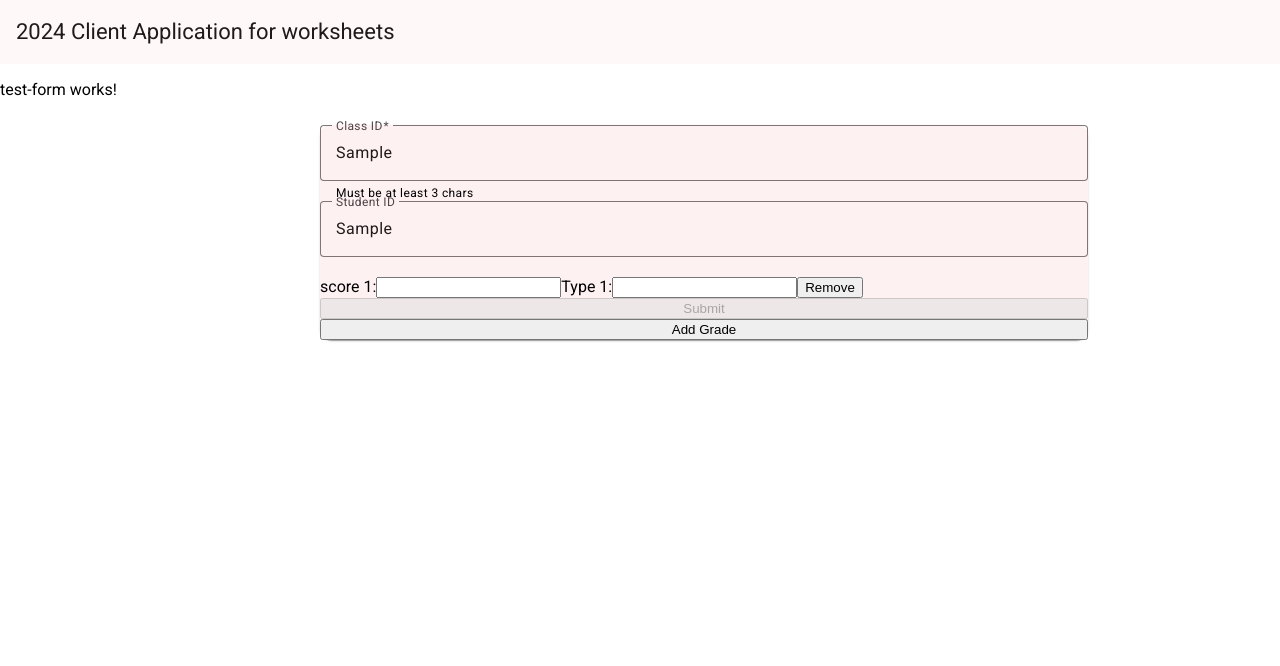
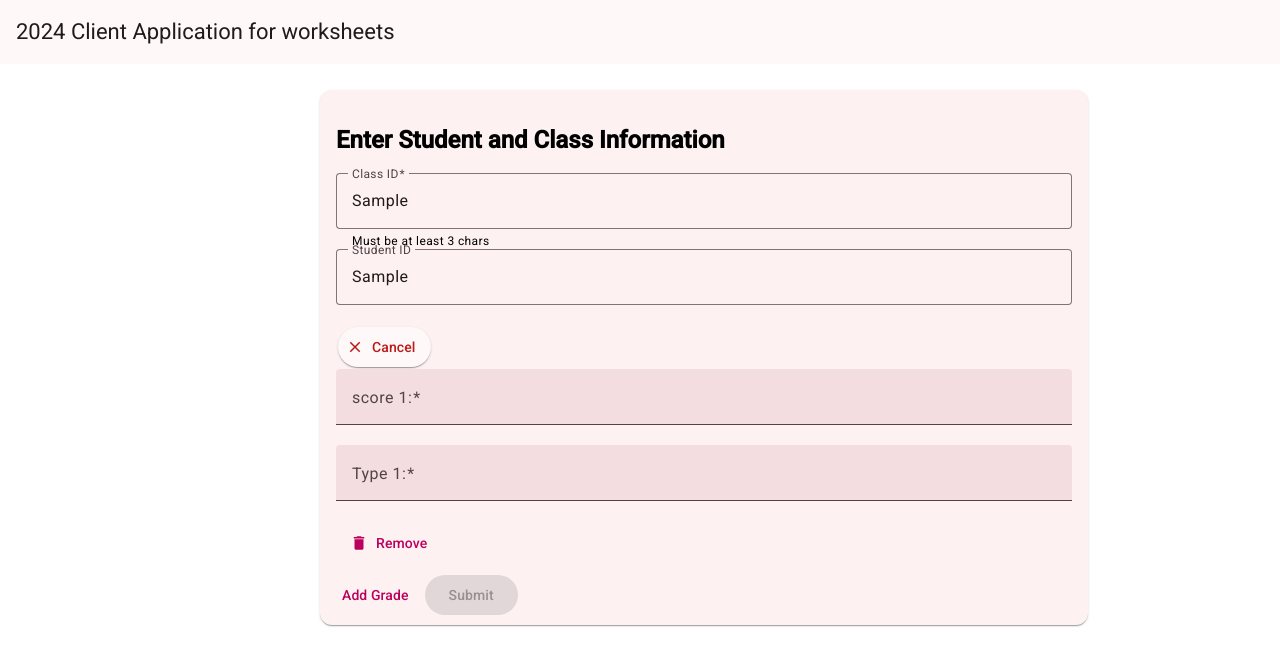
Before and after one commit to ulestrange/Angular2024WSPublic, an Angular app: page /form in a window 1280 px wide. Both pictures are taken after typing "Sample", "Sample" into the empty fields and a click on the button "Add Grade". Shown: the top 666 px of the page. Built offline with nearby package versions, Linux system fonts and the light colour scheme.

Commit message:
icon messing

```diff
--- a/src/app/test-form/test-form.component.css
+++ b/src/app/test-form/test-form.component.css
@@ -11,6 +11,7 @@
     margin-left: 25%;
     margin-top: 2%;
 }
+
 .mat-mdc-form-field{
 width: 100%;
 }
@@ -19,3 +20,20 @@ width: 100%;
 .mdc-button{
     margin: 2px;
 }
+
+.flexthree {
+    display: flex;
+    gap: 1rem;
+    width: 100%;
+    max-width: 500px;
+
+}
+
+.container input,
+  .container button {
+    flex: 1;
+    padding: 10px;
+    font-size: 1rem;
+    border: 1px solid #ccc;
+    border-radius: 5px;
+  }
--- a/src/app/test-form/test-form.component.html
+++ b/src/app/test-form/test-form.component.html
@@ -1,8 +1,13 @@
-<p>test-form works!</p>
 
 
 <form [formGroup]="gradeHistoryForm" (ngSubmit) = "onSubmit()"  >
     <mat-card>
+
+        <mat-card-header>
+            <h2>Enter Student and Class Information</h2>
+        </mat-card-header>
+        <mat-card-content>
+
     <mat-form-field appearance="outline"  >
         <mat-label> Class ID</mat-label>
         <input id="class_id"  type="text" matInput formControlName="class_id" >
@@ -13,15 +18,26 @@
         <input id="student_id" matInput type="student_id" formControlName="student_id" >
     </mat-form-field>
 
-    <div formArrayName="grades">
+    <button mat-button mat-raised-button color="warn" >
+        <mat-icon>close</mat-icon>
+        <span>
+          Cancel</span>
+    </button>
+
+    <div formArrayName="grades" >
         @for (grade of grades.controls; track grade ;  let i=$index; ){
             <div [formGroupName]="i">
-                <label for="score-{{ i }}">score {{i+1}}:</label>
-                <input id="score-{{ i }}" type="number" formControlName="score">
-              <label for="type-{{ i }}">Type {{i+1}}:</label>
-                <input id="type-{{ i }}" type="text" formControlName="type">
-
-                  <button type="button"   (click)="removeGrade(i)">Remove</button>
+            <mat-form-field>
+                <mat-label>score {{i+1}}:</mat-label>
+                <input matInput type="number" formControlName="score" />
+            </mat-form-field>
+            <mat-form-field>
+                <mat-label >Type {{i+1}}:</mat-label>
+                <input matInput id="type-{{ i }}" type="text" formControlName="type">
+            </mat-form-field>
+                  <button mat-button="button"   (click)="removeGrade(i)">
+                    <mat-icon>delete</mat-icon>
+                    Remove</button>
             </div>
 
 
@@ -35,12 +51,10 @@
         }
     </div>
 
-    <div >
-        @if (class_id?.invalid && class_id?.touched)
-        {
-        Class ID is required and must be at least 3 letters
-        }
-    </div>
+
+<div>
+
+</div>
 
 
 
@@ -59,8 +73,14 @@
                 </div>
     </div> -->
 
-    <button type="submit" [disabled]="gradeHistoryForm.invalid" >Submit</button>
 
-    <button  type="button" (click)="addGrade()">Add Grade</button>
+
+
+    </mat-card-content>
+<mat-card-actions>
+    <button  type="button" mat-button (click)="addGrade()">Add Grade</button>
+    <button type="submit" mat-raised-button [disabled]="gradeHistoryForm.invalid" >Submit</button>
+
+    </mat-card-actions>
     </mat-card>
 </form>
--- a/src/app/test-form/test-form.component.ts
+++ b/src/app/test-form/test-form.component.ts
@@ -13,6 +13,7 @@ import { MatButtonModule } from '@angular/material/button'
 import { MatFormFieldModule } from '@angular/material/form-field'
 import { MatInputModule} from '@angular/material/input'
 import { MatCardModule } from '@angular/material/card';
+import {MatIconModule} from '@angular/material/icon';
 
 @Component({
   selector: 'app-test-form',
@@ -23,7 +24,8 @@ import { MatCardModule } from '@angular/material/card';
     MatButtonModule,
     MatFormFieldModule,
     MatInputModule,
-    MatCardModule
+    MatCardModule,
+    MatIconModule
   ],
   templateUrl: './test-form.component.html',
   styleUrl: './test-form.component.css',
```
